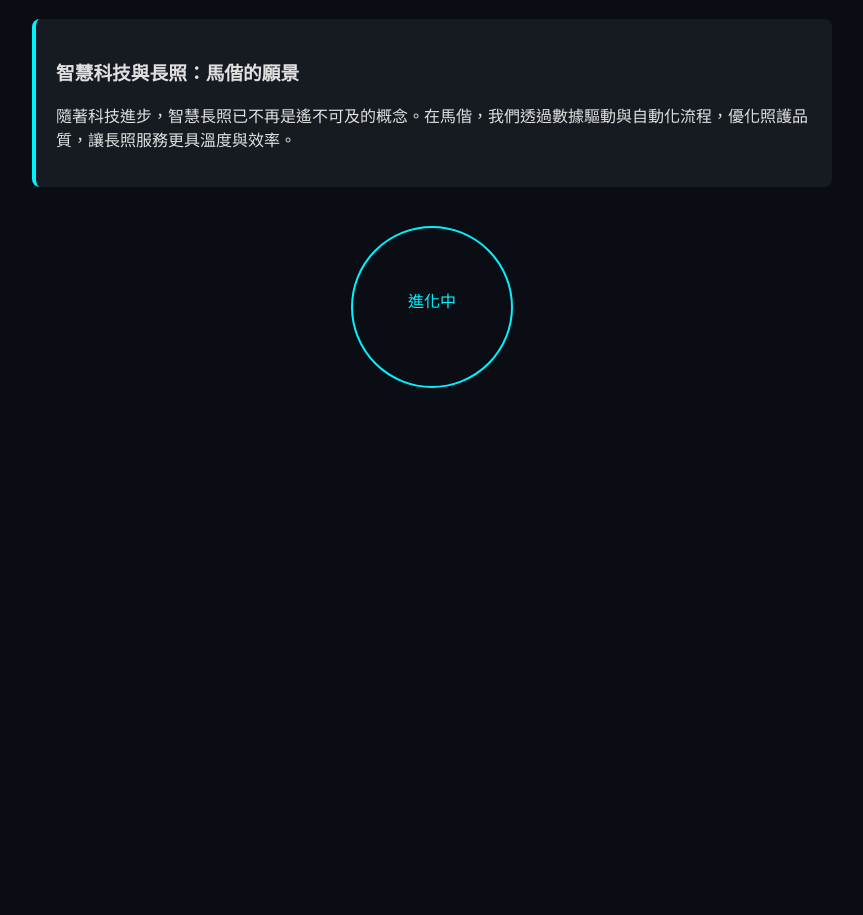
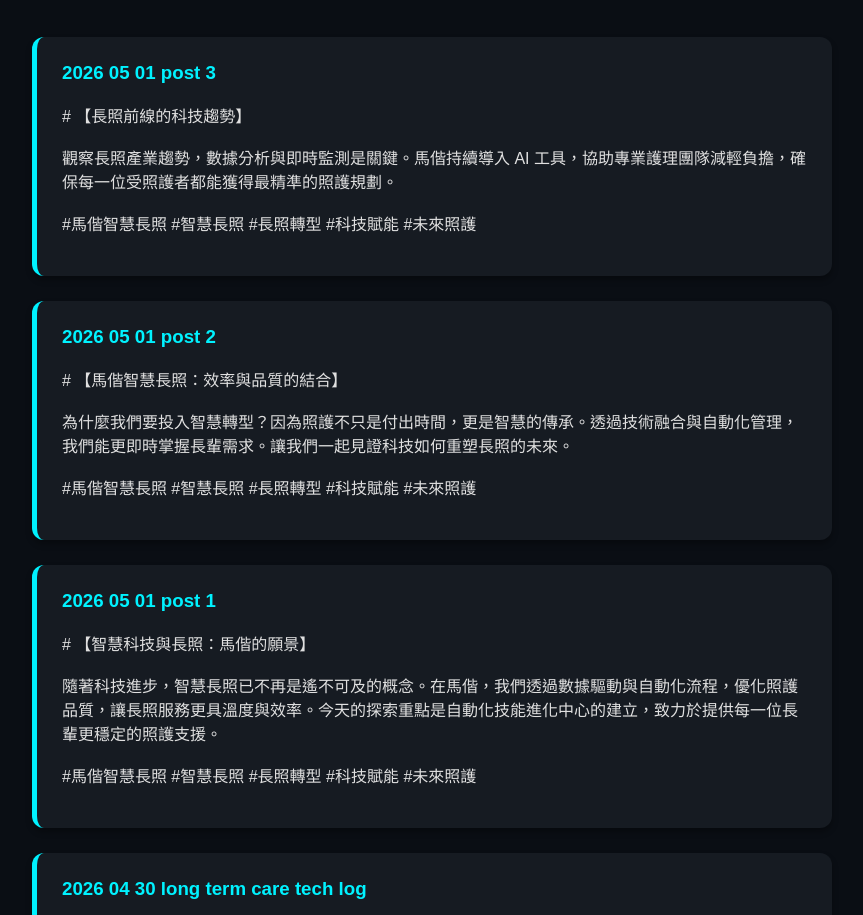
Before and after one commit to openclaw19830331-tw/mackay-smart-care, a website: page index.html in a window 1280 px wide. Shown: the part 121-1036 px from the top of the page, without its empty margins (208-1071 px from the left). Before the commit the page ends 800 px from the top, so only its background shows below. Drawn offline with Linux system fonts and the light colour scheme.

Commit message:
Emergency fix: Add all posts to index.html

```diff
--- a/index.html
+++ b/index.html
@@ -5,22 +5,56 @@
     <title>馬偕智慧長照 | 技能進化中心</title>
     <style>
         body { background: #0a0e14; color: #e0e0e0; font-family: sans-serif; max-width: 800px; margin: 40px auto; padding: 20px; }
-        .post { background: #161b22; padding: 20px; border-radius: 8px; margin-bottom: 20px; border-left: 4px solid #00f2ff; }
-        h1 { color: #00f2ff; text-align: center; }
-        svg { display: block; margin: 20px auto; }
+        .post { background: #161b22; padding: 25px; border-radius: 12px; margin-bottom: 25px; border-left: 5px solid #00f2ff; box-shadow: 0 4px 6px rgba(0,0,0,0.3); }
+        h1 { color: #00f2ff; text-align: center; margin-bottom: 40px; }
+        h3 { color: #00f2ff; margin-top: 0; }
+        svg { display: block; margin: 40px auto; }
     </style>
 </head>
 <body>
     <h1>MACKAY SMART CARE</h1>
     <div id="posts">
-        <div class="post">
-            <h3>智慧科技與長照：馬偕的願景</h3>
-            <p>隨著科技進步，智慧長照已不再是遙不可及的概念。在馬偕，我們透過數據驅動與自動化流程，優化照護品質，讓長照服務更具溫度與效率。</p>
-        </div>
+<div class="post"><h3>2026 05 01 post 3</h3><p>
+# 【長照前線的科技趨勢】<br>
+<br>
+觀察長照產業趨勢，數據分析與即時監測是關鍵。馬偕持續導入 AI 工具，協助專業護理團隊減輕負擔，確保每一位受照護者都能獲得最精準的照護規劃。<br>
+<br>
+#馬偕智慧長照 #智慧長照 #長照轉型 #科技賦能 #未來照護<br></p></div>
+<div class="post"><h3>2026 05 01 post 2</h3><p>
+# 【馬偕智慧長照：效率與品質的結合】<br>
+<br>
+為什麼我們要投入智慧轉型？因為照護不只是付出時間，更是智慧的傳承。透過技術融合與自動化管理，我們能更即時掌握長輩需求。讓我們一起見證科技如何重塑長照的未來。<br>
+<br>
+#馬偕智慧長照 #智慧長照 #長照轉型 #科技賦能 #未來照護<br></p></div>
+<div class="post"><h3>2026 05 01 post 1</h3><p>
+# 【智慧科技與長照：馬偕的願景】<br>
+<br>
+隨著科技進步，智慧長照已不再是遙不可及的概念。在馬偕，我們透過數據驅動與自動化流程，優化照護品質，讓長照服務更具溫度與效率。今天的探索重點是自動化技能進化中心的建立，致力於提供每一位長輩更穩定的照護支援。<br>
+<br>
+#馬偕智慧長照 #智慧長照 #長照轉型 #科技賦能 #未來照護<br></p></div>
+<div class="post"><h3>2026 04 30 long term care tech log</h3><p>
+---<br>
+title: "長照進化報告：從監測到預測的轉型之路"<br>
+date: 2026-04-30<br>
+tags: [馬偕智慧長照, 智慧長照, 技術進化, 長照轉型, AI預測照護, 科技賦能, 連續性照護]<br>
+---<br>
+<br>
+**【長照進化報告：從監測到預測的轉型之路】**<br>
+<br>
+馬偕智慧長照的觀察員們，早安。今日我們透過技能進化中心，同步了最新的產業數據與技術趨勢，記錄下這場長照產業的關鍵轉型。<br>
+<br>
+在過去，長照領域的技術應用多集中於「監測」，例如偵測跌倒後的警示。然而，2026 年的技術前沿顯示，我們已正式邁入「預測式照護」的新篇章。最新的邊緣運算技術，已成功將誤報率降低至 5% 以下，這意味著照護系統變得更加精確；同時，生成式 AI 導入照護管理系統，透過自動化規劃，顯著提升了作業效率達 40%。<br>
+<br>
+這對長照產業意味著什麼？這代表「被動式照護」已不再是唯一選擇。透過深度學習，我們能夠在風險發生前，更早介入並進行風險預測。這不僅是技術規格的優化，更是對人性化照護的昇華。<br>
+<br>
+智慧長照的經營，不應止於單一設備的堆疊，而是在於如何利用這些數位化的洞察，為每一位長者建立一套連續性的精準照護體系。我們持續迭代技術，目標在於讓科技賦能照顧者，確保精準的照護資源能更及時地傳遞，落實真正的智慧長照願景。<br>
+<br>
+#馬偕智慧長照 #智慧長照 #技術進化 #長照轉型 #AI預測照護 #科技賦能 #連續性照護 #未來長照趨勢<br>
+</p></div>
     </div>
     <svg width="200" height="200" viewBox="0 0 200 200">
-        <circle cx="100" cy="100" r="80" fill="none" stroke="#00f2ff" stroke-width="2"/>
-        <text x="50%" y="50%" text-anchor="middle" fill="#00f2ff">進化中</text>
+        <circle cx="100" cy="100" r="80" fill="none" stroke="#00f2ff" stroke-width="4" stroke-dasharray="10,10"/>
+        <text x="50%" y="50%" text-anchor="middle" fill="#00f2ff" font-size="20">技能進化中</text>
     </svg>
 </body>
 </html>
```
